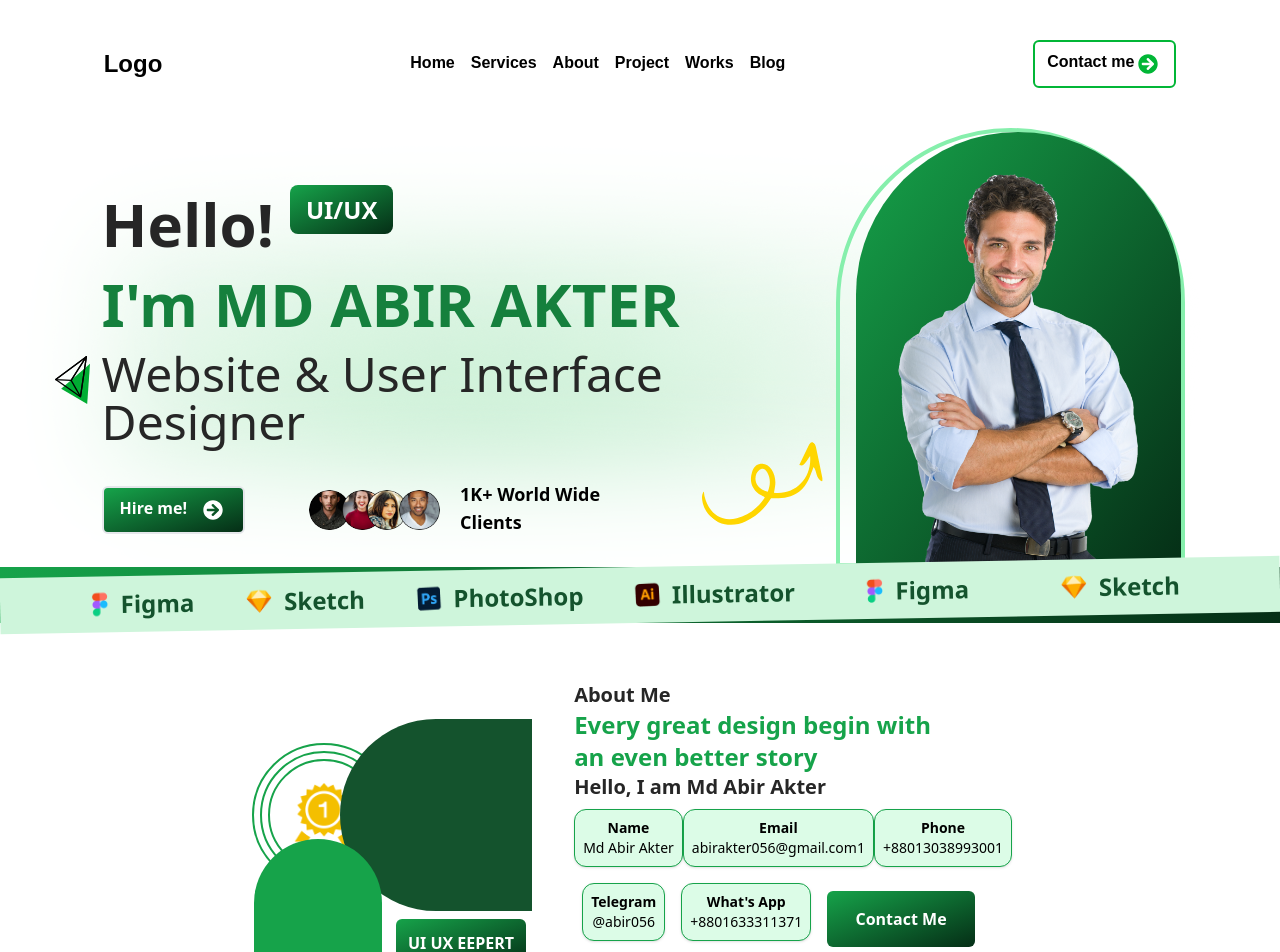
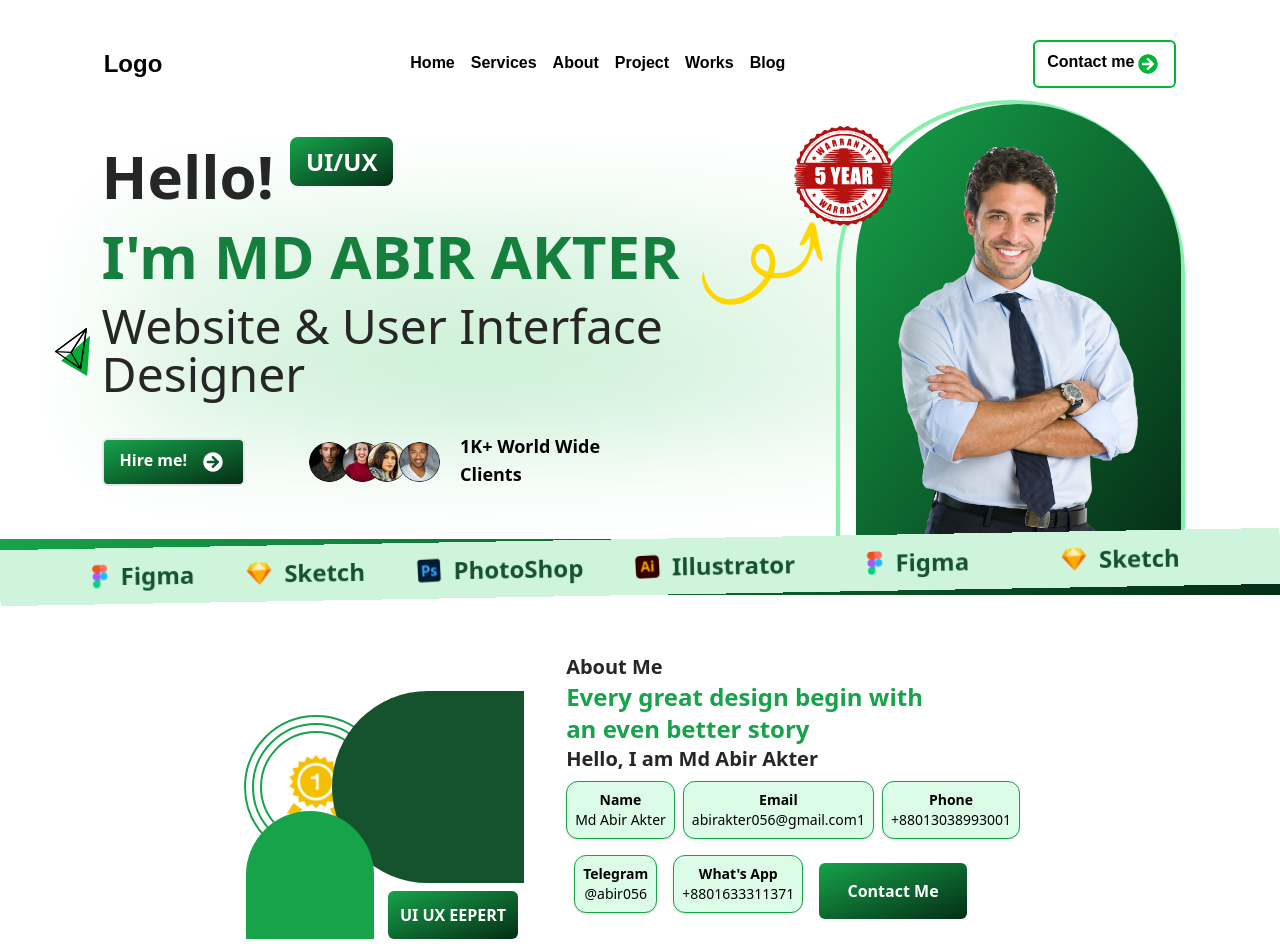
Before and after one commit to TamimMahmudBD/uiuxproject, a React (Create React App) app: page / in a window 1280 px wide. Shown: the top 952 px of the page. Built offline with nearby package versions, Linux system fonts and the light colour scheme.

Commit message:
add css for responsive

```diff
--- a/src/Components/AboutSec.jsx
+++ b/src/Components/AboutSec.jsx
@@ -35,7 +35,7 @@ const AboutSec = () => {
                             <div class="text-center text-black text-xl md:text-sm font-semibold">Name</div>
                             <div class="text-center text-black text-xl md:text-sm font-normal">Md Abir Akter</div>
                         </div>
-                        <div class="hidden md:block my-2 p-2 bg-green-100 rounded-xl shadow border border-green-600">
+                        <div class="hidden md:block mx-2 my-2 p-2 bg-green-100 rounded-xl shadow border border-green-600">
                             <div class="text-center text-black text-xl md:text-sm font-semibold">Email</div>
                             <div class="text-center text-black text-xl md:text-sm font-normal">abirakter056@gmail.com1</div>
                         </div>
--- a/src/Components/Header.jsx
+++ b/src/Components/Header.jsx
@@ -6,7 +6,7 @@ import MobMenu from './MobMenu';
 
 const Header = () => {
   return (
-    <div className='mm:flex mm:justify-between sm:flex-col md:flex-row md:items-center font-semibold md:justify-center mm:mx-5 mm:mr-2 mm:mt-5 sm:mx-0 sm:my-10   Raleway '>
+    <div className='mm:flex mm:justify-between sm:flex-col md:flex-row md:items-center font-semibold md:justify-center mm:mx-5 mm:mr-2 mm:mt-5 sm:mx-0 sm:my-10 md:mt-10 md:mb-3  Raleway '>
       <div>
         <h1 className='text-2xl cursor-pointer'>Logo</h1>
       </div>
--- a/src/Components/Hero.jsx
+++ b/src/Components/Hero.jsx
@@ -14,7 +14,7 @@ const Hero = () => {
     <div >
       <div className='mm:flex mm:justify-center  mm:flex-col mm:items-center sm:flex sm:justify-center sm:flex-col md:flex md:flex-row md:justify-center bgImg'>
         <img className='pointer h-12 mr-3 mt-16' src={Pointer} alt="" />
-        <div className="mm:text-left sm:text-left md:text-left mm:mx-5 sm:mx-0 lg:mr-32 xl:mr-36 mt-10">
+        <div className="mm:text-left sm:text-left md:text-left mm:mx-5 sm:mx-0 lg:mr-32 xl:mr-36">
           <div className='flex mb-0 mm:text-left sm:text-center md:text-left'>
             <div>
               <span className="text-neutral-800 mm:text-4xl md:text-4xl lg:text-5xl xl:text-6xl 2xl:text-7xl font-bold">Hello!</span>
@@ -50,8 +50,8 @@ const Hero = () => {
 
           </div>
         </div>
-        <div>
-          <img className='expimage mm:hidden sm:hidden animate-bounce' src={expImg} alt="" />
+        <div className='lg:mb-96'>
+          <img className='expimage mm:hidden sm:hidden md:block lg:block xl:block 2xl:block animate-bounce' src={expImg} alt="" />
           <img className='carveArrow mm:hidden sm:hidden md:hidden lg:block' src={CarveArrow} alt="" />
         </div>
         <div className='mm:mx-3 sm:mr-10'>
```
